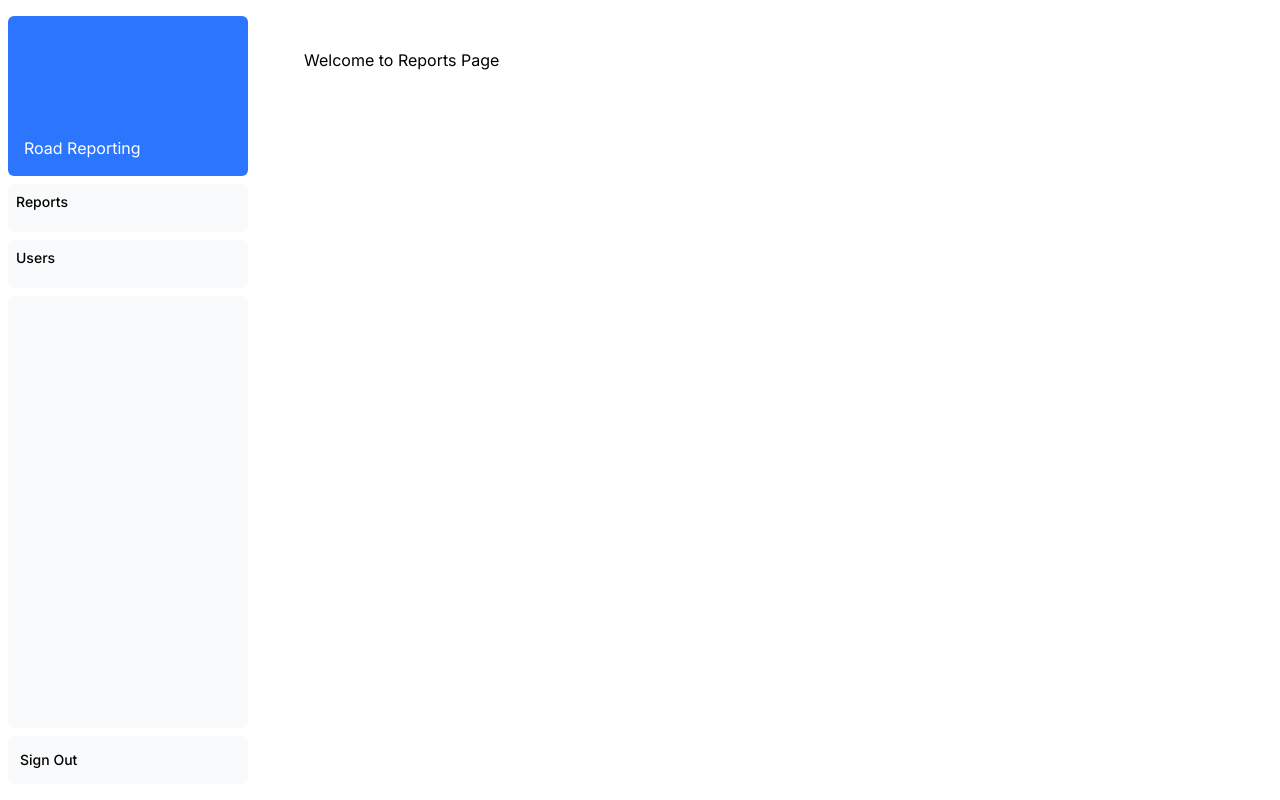
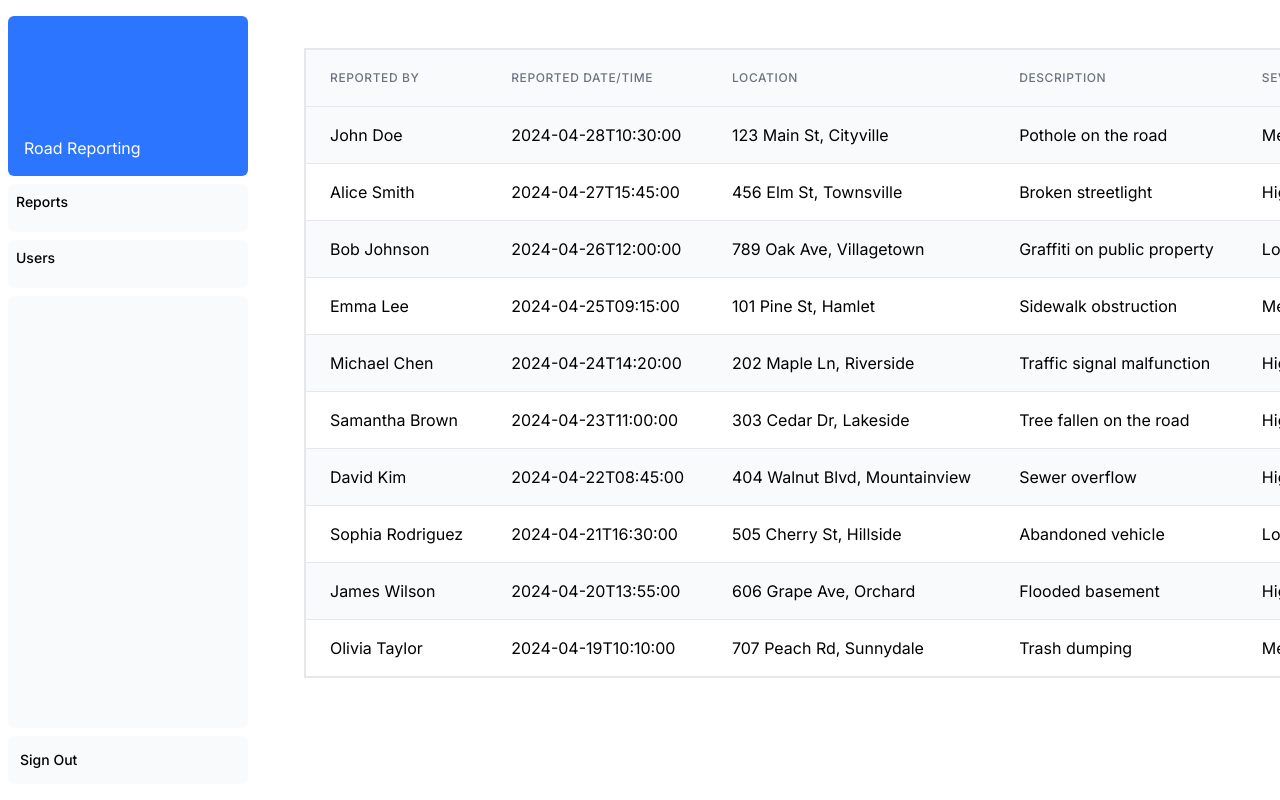
Before and after one commit to AnantaPrajapati/ReportARoad-Admin, a Next.js app: page /dashboard/reports in a window 1280 px wide. Built offline with nearby package versions, Linux system fonts and the light colour scheme.

Commit message:
dev-kr : created custom table for users and reports

```diff
--- a/app/(pages)/dashboard/customers/page.tsx
+++ b/app/(pages)/dashboard/customers/page.tsx
@@ -1,17 +1,12 @@
-import getUsers from "@/app/lib/action";
+import { userData } from "@/app/lib/placeholder-data";
+import { userHeaders } from "@/app/lib/schema";
+import CustomTable from "@/components/ui/custom-table";
 
-export default async function Page() {
-    const users = await getUsers();
+export default  function Page() {
 
     return (
         <div>
-            {users.map((user: any) => (
-                <div key={user.id}>
-                    <span className="text-2xl p-3">
-                        {user.name}
-                    </span>
-                </div>
-            ))}
+          <CustomTable headers={userHeaders} tableData = {userData} />
         </div>
     );
 }
--- a/app/(pages)/dashboard/reports/page.tsx
+++ b/app/(pages)/dashboard/reports/page.tsx
@@ -1,7 +1,11 @@
+import { reportsData } from "@/app/lib/placeholder-data";
+import { reportHeaders } from "@/app/lib/schema";
+import ReportTable from "@/components/ui/custom-table";
+
 export default function Page() {
     return (
         <div>
-            Welcome to Reports Page
+            <ReportTable headers={reportHeaders} tableData={reportsData} />
         </div>
     );
 }
--- /dev/null
+++ b/app/lib/placeholder-data.ts
@@ -0,0 +1,157 @@
+export const reportsData = [
+    {
+      "reportedBy": "John Doe",
+      "reportedDateTime": "2024-04-28T10:30:00",
+      "location": "123 Main St, Cityville",
+      "description": "Pothole on the road",
+      "severity": "Medium",
+      "image": "path/to/image.jpg",
+      "reportStatus": "Pending"
+    },
+    {
+      "reportedBy": "Alice Smith",
+      "reportedDateTime": "2024-04-27T15:45:00",
+      "location": "456 Elm St, Townsville",
+      "description": "Broken streetlight",
+      "severity": "High",
+      "image": "path/to/another/image.jpg",
+      "reportStatus": "In Progress"
+    },
+    {
+      "reportedBy": "Bob Johnson",
+      "reportedDateTime": "2024-04-26T12:00:00",
+      "location": "789 Oak Ave, Villagetown",
+      "description": "Graffiti on public property",
+      "severity": "Low",
+      "image": "path/to/graffiti/image.jpg",
+      "reportStatus": "Resolved"
+    },
+    {
+      "reportedBy": "Emma Lee",
+      "reportedDateTime": "2024-04-25T09:15:00",
+      "location": "101 Pine St, Hamlet",
+      "description": "Sidewalk obstruction",
+      "severity": "Medium",
+      "image": "path/to/obstruction/image.jpg",
+      "reportStatus": "Pending"
+    },
+    {
+      "reportedBy": "Michael Chen",
+      "reportedDateTime": "2024-04-24T14:20:00",
+      "location": "202 Maple Ln, Riverside",
+      "description": "Traffic signal malfunction",
+      "severity": "High",
+      "image": "path/to/signal/image.jpg",
+      "reportStatus": "In Progress"
+    },
+    {
+      "reportedBy": "Samantha Brown",
+      "reportedDateTime": "2024-04-23T11:00:00",
+      "location": "303 Cedar Dr, Lakeside",
+      "description": "Tree fallen on the road",
+      "severity": "High",
+      "image": "path/to/tree/image.jpg",
+      "reportStatus": "Pending"
+    },
+    {
+      "reportedBy": "David Kim",
+      "reportedDateTime": "2024-04-22T08:45:00",
+      "location": "404 Walnut Blvd, Mountainview",
+      "description": "Sewer overflow",
+      "severity": "High",
+      "image": "path/to/sewer/image.jpg",
+      "reportStatus": "In Progress"
+    },
+    {
+      "reportedBy": "Sophia Rodriguez",
+      "reportedDateTime": "2024-04-21T16:30:00",
+      "location": "505 Cherry St, Hillside",
+      "description": "Abandoned vehicle",
+      "severity": "Low",
+      "image": "path/to/vehicle/image.jpg",
+      "reportStatus": "Resolved"
+    },
+    {
+      "reportedBy": "James Wilson",
+      "reportedDateTime": "2024-04-20T13:55:00",
+      "location": "606 Grape Ave, Orchard",
+      "description": "Flooded basement",
+      "severity": "High",
+      "image": "path/to/flood/image.jpg",
+      "reportStatus": "Pending"
+    },
+    {
+      "reportedBy": "Olivia Taylor",
+      "reportedDateTime": "2024-04-19T10:10:00",
+      "location": "707 Peach Rd, Sunnydale",
+      "description": "Trash dumping",
+      "severity": "Medium",
+      "image": "path/to/trash/image.jpg",
+      "reportStatus": "In Progress"
+    }
+  ];
+
+
+
+ export const userData = [
+    {
+      "username": "john_doe",
+      "email": "john.doe@example.com",
+      "role": "admin",
+      "uuid": "123e4567-e89b-12d3-a456-426614174001"
+    },
+    {
+      "username": "alice_smith",
+      "email": "alice.smith@example.com",
+      "role": "user",
+      "uuid": "123e4567-e89b-12d3-a456-426614174002"
+    },
+    {
+      "username": "bob_johnson",
+      "email": "bob.johnson@example.com",
+      "role": "user",
+      "uuid": "123e4567-e89b-12d3-a456-426614174003"
+    },
+    {
+      "username": "emma_lee",
+      "email": "emma.lee@example.com",
+      "role": "user",
+      "uuid": "123e4567-e89b-12d3-a456-426614174004"
+    },
+    {
+      "username": "michael_chen",
+      "email": "michael.chen@example.com",
+      "role": "user",
+      "uuid": "123e4567-e89b-12d3-a456-426614174005"
+    },
+    {
+      "username": "samantha_brown",
+      "email": "samantha.brown@example.com",
+      "role": "user",
+      "uuid": "123e4567-e89b-12d3-a456-426614174006"
+    },
+    {
+      "username": "david_kim",
+      "email": "david.kim@example.com",
+      "role": "user",
+      "uuid": "123e4567-e89b-12d3-a456-426614174007"
+    },
+    {
+      "username": "sophia_rodriguez",
+      "email": "sophia.rodriguez@example.com",
+      "role": "user",
+      "uuid": "123e4567-e89b-12d3-a456-426614174008"
+    },
+    {
+      "username": "james_wilson",
+      "email": "james.wilson@example.com",
+      "role": "user",
+      "uuid": "123e4567-e89b-12d3-a456-426614174009"
+    },
+    {
+      "username": "olivia_taylor",
+      "email": "olivia.taylor@example.com",
+      "role": "user",
+      "uuid": "123e4567-e89b-12d3-a456-426614174010"
+    }
+  ];
--- /dev/null
+++ b/app/lib/schema.ts
@@ -0,0 +1,19 @@
+export const reportHeaders =
+    [
+        { "field": "reportedBy", "label": "Reported By" },
+        { "field": "reportedDateTime", "label": "Reported Date/Time" },
+        { "field": "location", "label": "Location" },
+        { "field": "description", "label": "Description" },
+        { "field": "severity", "label": "Severity" },
+        { "field": "image", "label": "Image" },
+        { "field": "reportStatus", "label": "Report Status" }
+    ]
+
+
+    export const userHeaders =
+ [
+          { "field": "username", "label": "Username" },
+          { "field": "email", "label": "Email" },
+          { "field": "role", "label": "Role" },
+          { "field": "uuid", "label": "UUID" }
+        ]
--- /dev/null
+++ b/components/ui/custom-table.tsx
@@ -0,0 +1,36 @@
+export default function CustomTable(props: any) {
+  const { headers, tableData } = props;
+  const keys = Object.keys(tableData[0]);
+
+  return (
+    <table className="min-w-full divide-y divide-gray-200 border-2 border-r-5">
+      <thead className="bg-gray-50">
+        <tr>
+          {headers?.map((header: any) => (
+            <th
+              key={header.field}
+              className="px-6 py-3 text-left text-xs font-medium text-gray-500 uppercase tracking-wider"
+            >
+              {header.label}
+            </th>
+          ))}
+        </tr>
+      </thead>
+
+      <tbody className="bg-white divide-y divide-gray-200">
+        {tableData?.map((data: any, index: number) => (
+          <tr
+            key={index}
+            className={index % 2 === 0 ? "bg-gray-50" : "bg-white"}
+          >
+            {keys?.map((ky) => (
+              <td key={ky} className="px-6 py-4 whitespace-nowrap">
+                {data[ky]}
+              </td>
+            ))}
+          </tr>
+        ))}
+      </tbody>
+    </table>
+  );
+}
```
